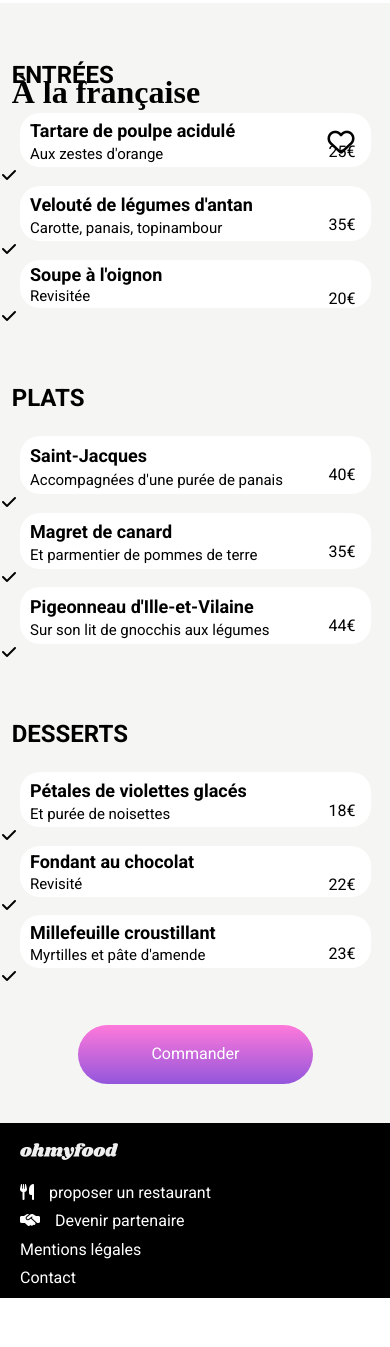
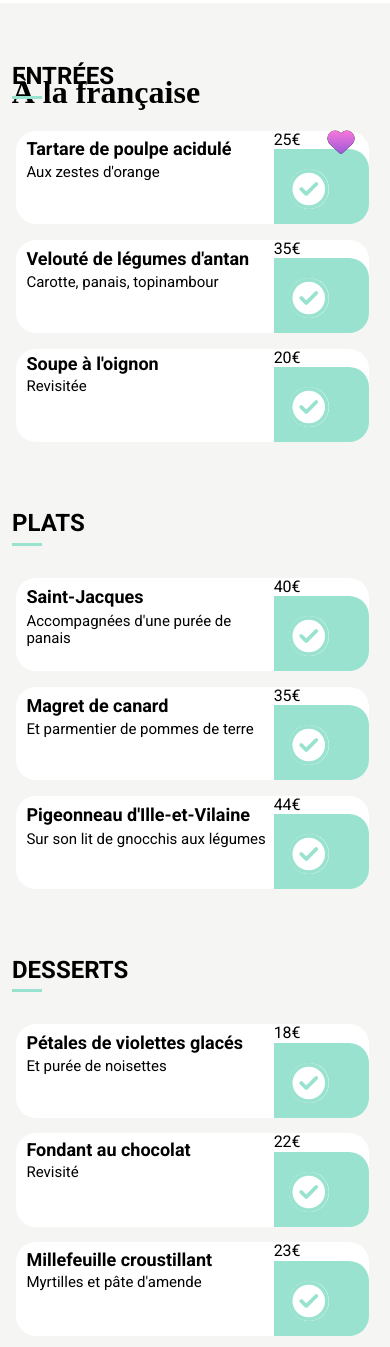
Before and after one commit to ng6567/project_3, a website: page Menu_a_la_francaise.html in a window 390 px wide. Shown: the part 317-1664 px from the top of the page. Before the commit the page ends 1615 px from the top, so only its background shows below. Drawn offline with Linux system fonts and the light colour scheme; a web font is replaced by a local one.

Commit message:
Accueil/Menu-a-la-francaise/avant animation/responsive

```diff
--- a/Menu_a_la_francaise.html
+++ b/Menu_a_la_francaise.html
@@ -26,11 +26,15 @@
 
     <main class="Menus">
         <h1 class="Menus__title">À la française</h1>
-        <i class="fa-regular fa-heart"></i>
+        <div class="heart">
+            <i class="fa-regular fa-heart emptyheart"></i>
+            <i class="fa-solid fa-heart fullheart"></i>
+        </div>
+
 
         <section class="Menu">
             <h2 class="Menu__second-title">ENTRÉES</h2>
-
+            <div class="all-section-Menus">
                 <div class="menu__button choice-button">
                     <div class="menu-paragraphe">
                         <div class="p1">Tartare de poulpe acidulé</div>
@@ -38,9 +42,9 @@
                     </div>
                     <div class="menu__byline">
                         <div class="price">25€</div>
+                        <div class="container-check"><i class="fa-regular fa-circle-check"></i></div>
                     </div>
                 </div>
-            <div><i class="fa-solid fa-check"></i></div>
 
                 <div class="menu__button choice-button">
                     <div class="menu-paragraphe">
@@ -49,9 +53,10 @@
                     </div>
                     <div class="menu__byline">
                         <div class="price">35€</div>
+                        <div class="container-check"><i class="fa-regular fa-circle-check"></i></div>
                     </div>
                 </div>
-            <div><i class="fa-solid fa-check"></i></div>
+
 
                 <div class="menu__button choice-button">
                     <div class="menu-paragraphe">
@@ -60,14 +65,16 @@
                     </div>
                     <div class="menu__byline">
                         <div class="price">20€</div>
+                        <div class="container-check"><i class="fa-regular fa-circle-check"></i></div>
                     </div>
                 </div>
-            <div><i class="fa-solid fa-check"></i></div>
+            </div>
+
         </section>
 
         <section class="Menu">
             <h2 class="Menu__second-title">PLATS</h2>
-
+        <div class="all-section-Menus">
             <div class="menu__button choice-button">
                 <div class="menu-paragraphe">
                     <div class="p1">Saint-Jacques</div>
@@ -75,9 +82,10 @@
                 </div>
                 <div class="menu__byline">
                     <div class="price">40€</div>
+                    <div class="container-check"><i class="fa-regular fa-circle-check"></i></div>
                 </div>
             </div>
-            <div><i class="fa-solid fa-check"></i></div>
+
 
             <div class="menu__button choice-button">
                 <div class="menu-paragraphe">
@@ -86,9 +94,9 @@
                 </div>
                 <div class="menu__byline">
                     <div class="price">35€</div>
+                    <div class="container-check"><i class="fa-regular fa-circle-check"></i></div>
                 </div>
             </div>
-           <div><i class="fa-solid fa-check"></i></div>
 
             <div class="menu__button choice-button">
                 <div class="menu-paragraphe">
@@ -97,14 +105,15 @@
                 </div>
                 <div class="menu__byline">
                     <div class="price">44€</div>
+                    <div class="container-check"><i class="fa-regular fa-circle-check"></i></div>
                 </div>
             </div>
-            <div><i class="fa-solid fa-check"></i></div>
+        </div>
         </section>
 
         <section class="Menu">
             <h2 class="Menu__second-title">DESSERTS</h2>
-
+        <div class="all-section-Menus">
             <div class="menu__button choice-button">
                 <div class="menu-paragraphe">
                     <div class="p1">Pétales de violettes glacés</div>
@@ -112,9 +121,10 @@
                 </div>
                 <div class="menu__byline">
                     <div class="price">18€</div>
+                    <div class="container-check"><i class="fa-regular fa-circle-check"></i></div>
                 </div>
             </div>
-            <div><i class="fa-solid fa-check"></i></div>
+
 
             <div class="menu__button choice-button">
                 <div class="menu-paragraphe">
@@ -123,9 +133,10 @@
                 </div>
                 <div class="menu__byline">
                     <div class="price">22€</div>
+                    <div class="container-check"><i class="fa-regular fa-circle-check"></i></div>
                 </div>
             </div>
-            <div><i class="fa-solid fa-check"></i></div>
+
 
             <div class="menu__button choice-button">
 
@@ -135,17 +146,18 @@
                 </div>
                 <div class="menu__byline">
                     <div class="price">23€</div>
+                    <div class="container-check"><i class="fa-regular fa-circle-check"></i></div>
                 </div>
             </div>
-          <div><i class="fa-solid fa-check"></i></div>
         </section>
+        </div>
         <button class="Menus__button primary-button">Commander</button>
     </main>
 
     <footer class="footer">
         <img class="footer__logo" src="./public/image/ohmyfood.png" alt="logo restaurant">
         <ul class="footer__list">
-            <li><i class="fa-solid fa-utensils"></i>proposer un restaurant</li>
+            <li><i class="fa-solid fa-utensils"></i>Proposer un restaurant</li>
             <li><i class="fa-solid fa-handshake-simple"></i>Devenir partenaire</li>
             <li>Mentions légales</li>
             <a href="mailto:#">
--- a/sass/base/_base.scss
+++ b/sass/base/_base.scss
@@ -13,6 +13,7 @@ html {
 
 body {
     max-width: 1300px;
+    min-width: 400px;
     margin: auto;
     font-family: roboto;
 
--- a/sass/components/_buttons.scss
+++ b/sass/components/_buttons.scss
@@ -5,24 +5,28 @@
     border: none;
     color: white;
     text-align: center;
+    cursor: pointer;
+    &:hover{
+        opacity: 0.75;
+        box-shadow: 0px 10px 14px -5px rgb(0 0 0 / 30%);
+    }
+
    @include primary-button-radient-colour;
 }
 
 .function-button{
-    width: 80%;
+    width: 90%;
     padding: 25px;
     border-radius: 14px;
     border: none;
     -webkit-box-shadow: 8px 8px 12px #E6E1E1;
     box-shadow: 8px 8px 12px #E6E1E1;
-
-    @media screen and (min-width: map-get($breakpoints, sm)){
-        width: 85%;
+    cursor: pointer;
+    &:hover{
+        background-color: #f5edff;
     }
 
-    @media screen and (min-width: map-get($breakpoints, lg)){
-        width: 90%;
-    }
+
     }
 
 
--- a/sass/components/_card.scss
+++ b/sass/components/_card.scss
@@ -1,4 +1,5 @@
 .card {
+    position: relative;
     background-color: white;
     margin: 20px;
     border-radius: 30px;
@@ -21,8 +22,8 @@
 
     .card__button {
         position: absolute;
-        right: 10%;
-        margin-top: 5%;
+        right: 5%;
+        margin-top: 2%;
         color: #119E7B;
         font-weight: bold;
 
@@ -53,4 +54,8 @@
         }
     }
 
+    &:hover{
+        box-shadow: #119E7B;
+    }
+
 }
--- /dev/null
+++ b/sass/components/_hearts.scss
@@ -0,0 +1,9 @@
+.heart{
+    cursor: pointer;
+    .fullheart{
+       color: transparent;
+        @include primary-button-radient-colour;
+        background-clip: text;
+        -webkit-background-clip: text;
+}
+}
--- a/sass/layout/_footer.scss
+++ b/sass/layout/_footer.scss
@@ -1,24 +1,35 @@
 .footer {
-    background-color: black;
+    background-color: $color-dark;
     color: white;
 
     &__logo{
         filter: invert(1);
         width: 25%;
         padding: 20px;
+
+        @media screen and (min-width: map-get($breakpoints, sm)){
+            padding: 20px 40px 20px 70px;
+            }
+
+        @media screen and (min-width: map-get($breakpoints, md)){
+            padding-left: 100px;
+            }
+
     }
 
     &__list{
         li {
             padding: 0px 20px 10px 20px;
-
-            .fa-utensils{
-                padding-right: 15px;
+            @media screen and (min-width: map-get($breakpoints, sm)){
+                padding: 0px 40px 10px 70px;
+                }
+            @media screen and (min-width: map-get($breakpoints, md)){
+                padding-left: 100px;
+                }
+            i{
+                width: 30px;
             }
 
-            .fa-handshake-simple{
-                padding-right: 15px;
-            }
         }
 
         a {
--- a/sass/main.scss
+++ b/sass/main.scss
@@ -13,6 +13,7 @@
 // Components
 @import "./components/buttons";
 @import "./components/card";
+@import "./components/hearts";
 
 // Layout
 @import "./layout/header";
--- a/sass/pages/_menus.scss
+++ b/sass/pages/_menus.scss
@@ -17,7 +17,7 @@
 .Menus {
     background-color: rgb(245, 245, 243);
 
-    .fa-heart{
+    .fa-heart {
         position: absolute;
         left: 84%;
         font-size: 27px;
@@ -34,60 +34,99 @@
         border-radius: 30px 30px 0px 0px;
         padding-top: 5%;
         padding-left: 3%;
-        width:97%;
+        width: 97%;
         background-color: rgb(245, 245, 243);
 
 
     }
 
-    .Menu{
+    .Menu {
 
-        &__second-title{
+        &__second-title {
             position: relative;
-            padding:15% 0 6% 3%;
+            padding: 15% 0 6% 3%;
+
         }
+        &__second-title::after {
+            content: "";
+            display: block;
+            background-color: #99E2D0;
+            width: 30px;
+            height: 3px;
+            margin-top: 5px;
+
+        }
+
+
     }
 
-    .menu__button{
+
+
+    .all-section-Menus {
+        display: flex;
+        flex-direction: column;
+        margin-left: 2%;
+    }
+
+    .menu__button {
 
         display: flex;
         flex-direction: row;
         justify-content: space-between;
-        margin: auto;
+        margin: 2%;
 
-       .menu-paragraphe{
+
+        .menu-paragraphe {
             padding-left: 3%;
             display: flex;
             flex-direction: column;
         }
 
-        .p1{
+        .p1 {
             font-weight: bold;
             padding: 4% 0 2% 0;
             font-size: 18px;
         }
 
-        .p2{
+        .p2 {
             padding: 0 0 2% 0;
             font-size: 15px;
         }
 
-        .menu__byline{
+        .menu__byline {
+            cursor: pointer;
 
-            flex-direction: row;
 
-            .price{
-                padding: 30px 15px 0 0;
+            .price {
+                display: inline-block;
+            }
+
+            .container-check {
+                padding: 20px 40px 15px 15px;
+                background-color: #99E2D0;
+                border-radius: 0 20px 20px 0;
+
+                .fa-circle-check {
+                    font-size: 40px;
+                    background-color: white;
+                    color: #99E2D0;
+                    border-radius: 50%;
+
+
+
+
+                }
+
             }
         }
     }
 
-    .Menus__button{
+    .Menus__button {
         margin: 10% 50% 10% 20%;
-       width: 50%;
+        width: 50%;
     }
 
-    .fa-check{
+    .fa-check {
         padding-left: 2px;
     }
 }
--- a/sass/utils/_mixins.scss
+++ b/sass/utils/_mixins.scss
@@ -7,6 +7,7 @@
    position: absolute;
    padding-left: 77px;
    padding-top: 43px;
+   color: grey;
 }
 
 @mixin number-accueil {
@@ -19,5 +20,9 @@
    justify-content: center;
    align-items: center;
    font-size: 12px;
+   left: -10px;
+   position: absolute;
+   margin-top: 40px;
+   margin-left: 30px;
 
 }
--- a/sass/utils/_variables.scss
+++ b/sass/utils/_variables.scss
@@ -8,3 +8,4 @@ $breakpoints: (
     lg: 1200px
 );
 $color-background:rgb(233, 228, 228);
+$color-dark:#363636;
```
Also changed, not shown: index.html (+9 -9 lines), sass/pages/_accueil.scss (+20 -12 lines), public/css/style.css, 1 other file. Lines whose indentation alone changed are shown as unchanged.
